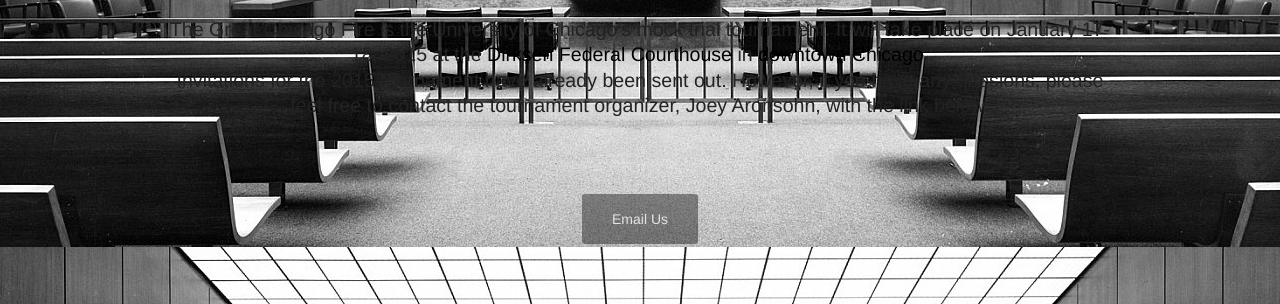
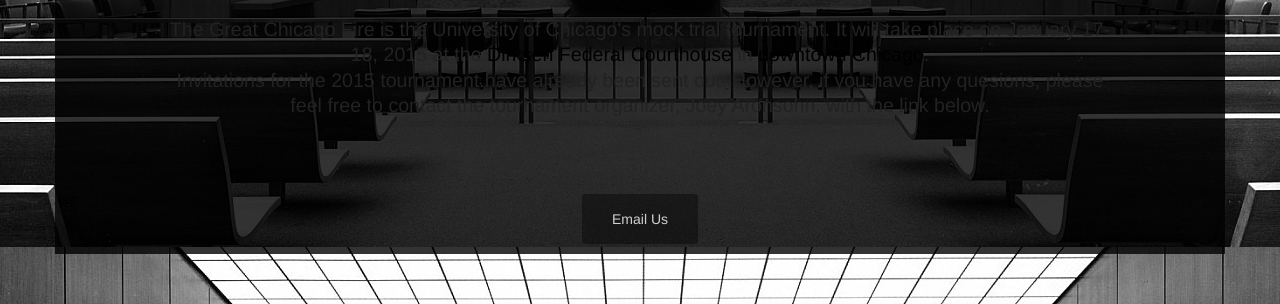
Before and after one commit to pscollins/chicagofire, a plain HTML site: page index.html in a window 1280 px wide. Shown: the part 553-857 px from the top of the page. Drawn offline with nearby package versions, Linux system fonts and the light colour scheme; a web font is replaced by a local one.

Commit message:
new colors

```diff
--- a/assets/css/magister.css
+++ b/assets/css/magister.css
@@ -234,6 +234,9 @@ a:hover, a:active { color:#fff; text-decoration: underline; }
 	text-decoration: none;
 }
 
+.container {
+	background-color: rgba(0, 0, 0, .8);
+}
 
 /* Social buttons in the footer */
 #social {
```
